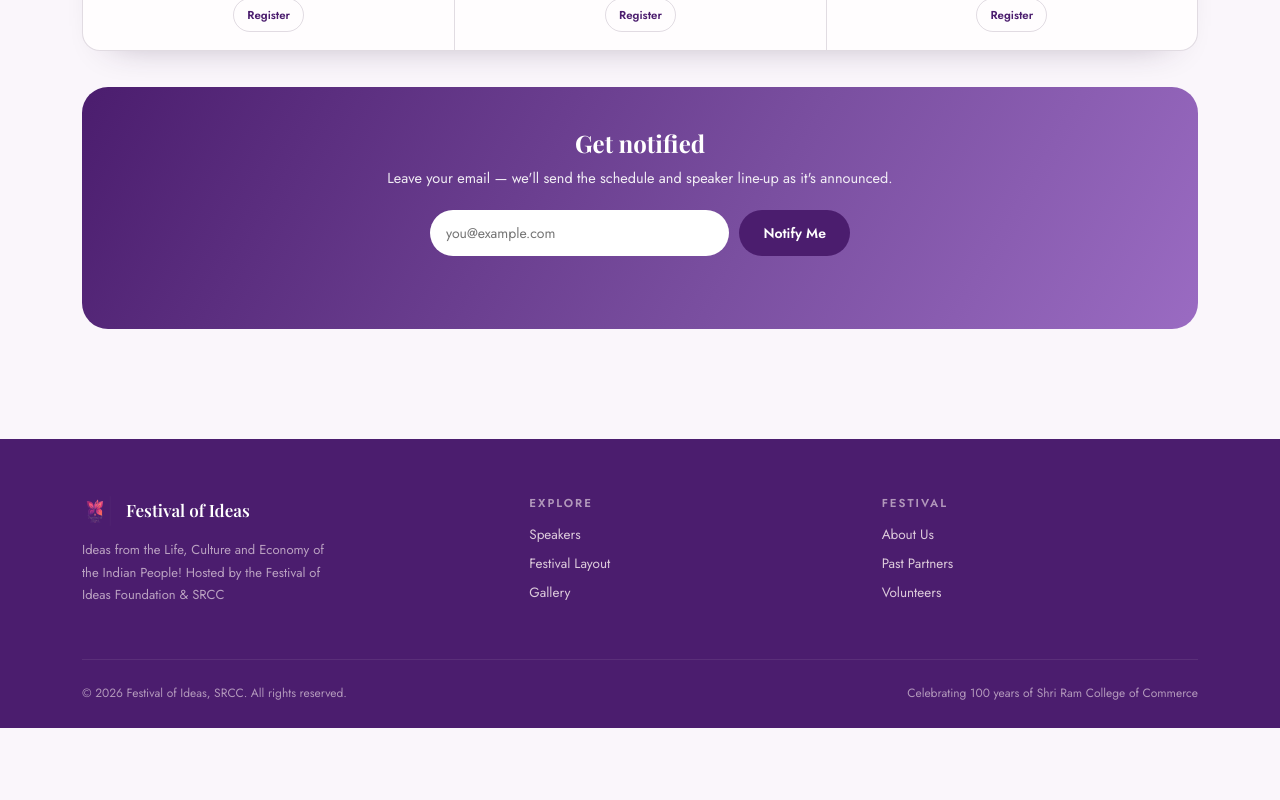
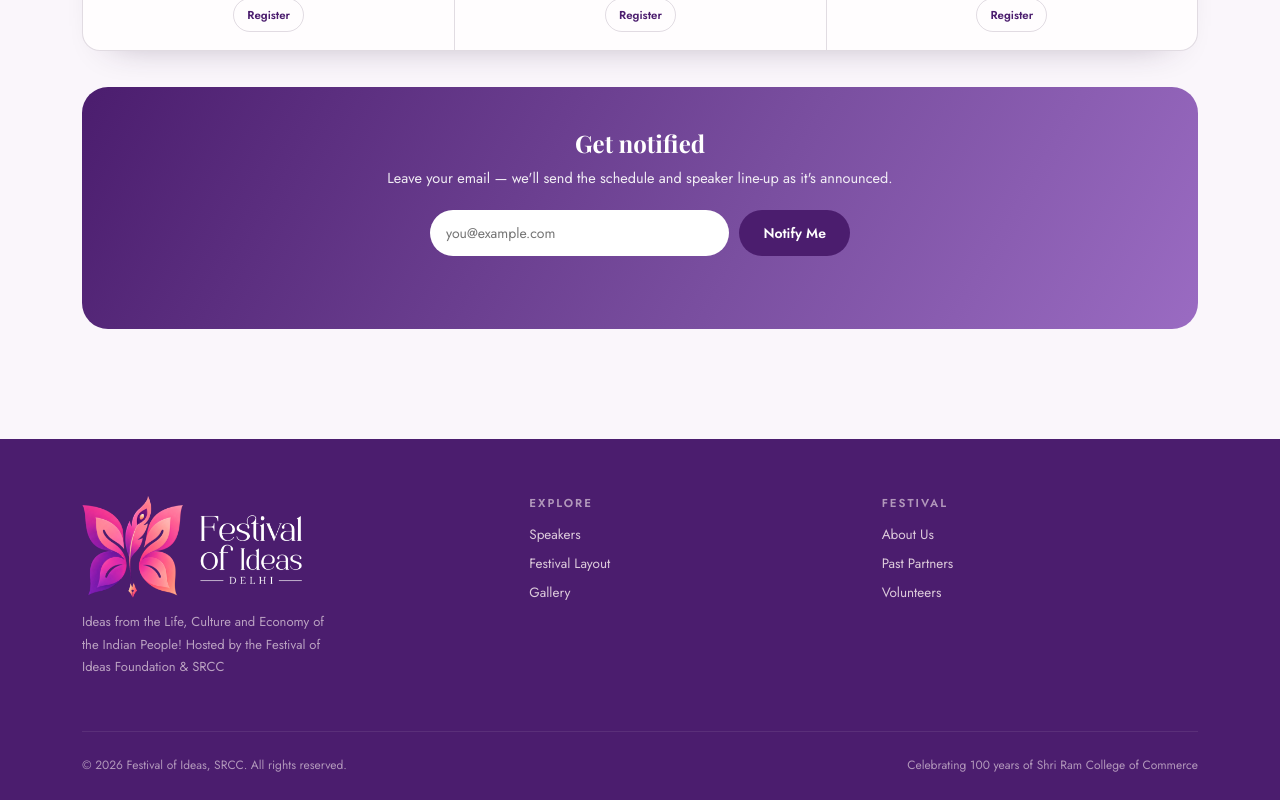
Before and after one commit to shreshthasarraf/foi-delhi-website, a Next.js app: page / in a window 1280 px wide. Shown: the part 2688-3488 px from the top of the page. Before the commit the page ends 3416 px from the top, so only its background shows below. Built offline with nearby package versions, Linux system fonts and the light colour scheme; a web font is replaced by a local one.

Commit message:
Use full Festival of Ideas Delhi logo in footer

```diff
--- a/components/Footer.js
+++ b/components/Footer.js
@@ -6,10 +6,7 @@ export default function Footer() {
       <div className="wrap">
         <div className="foot-grid">
           <div className="foot-brand">
-            <div className="brand">
-              <img src="/assets/logo-footer.png" alt="" style={{ width: 32, height: 32 }} />
-              <span className="brand-text"><span className="name" style={{ color: '#fff' }}>Festival of Ideas</span></span>
-            </div>
+            <img src="/assets/logo-footer-full.png" alt="Festival of Ideas Delhi" style={{ width: 220, maxWidth: '100%', height: 'auto' }} />
             <p>Ideas from the Life, Culture and Economy of the Indian People! Hosted by the Festival of Ideas Foundation &amp; SRCC</p>
           </div>
           <div className="foot-col">
```
Also changed, not shown: public/assets/logo-footer-full.png (added).
